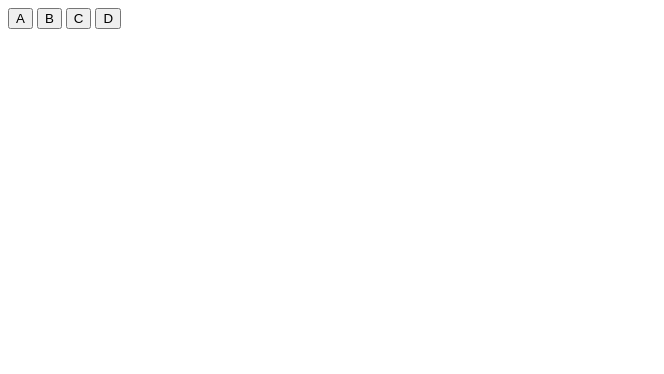
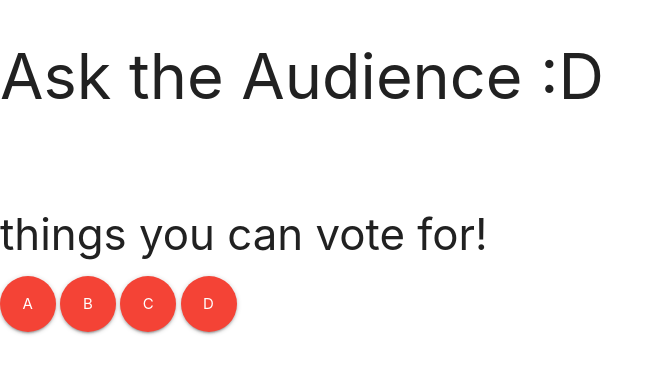
Before and after one commit to joshuajhun/ask-the-audience, a website: page public/index.html in a window 1280 px wide. Shown: the whole page, without its empty margins (0-664 px from the left). Drawn offline with nearby package versions, Linux system fonts and the light colour scheme; no server answers.

Commit message:
added some styling to the application

```diff
--- a/public/index.html
+++ b/public/index.html
@@ -2,21 +2,26 @@
 <html>
   <head>
     <title>suh dude</title>
+    <link rel="stylesheet" href="https://cdnjs.cloudflare.com/ajax/libs/materialize/0.97.5/css/materialize.min.css">
+    <h1>Ask the Audience :D</h1>
+    <div id="connection-count"></div>
+    <div id="status-message"></div>
   </head>
   <body>
-    <div id="connection-count"></div>
-    <div id="status-message"></div>
+    <br><br>
     <div id="votes-count"></div>
     <div id="vote-item"></div>
 
+<h3>things you can vote for!</h3>
     <div id="choices">
-    <button>A</button>
-    <button>B</button>
-    <button>C</button>
-    <button>D</button>
+    <button class='btn-floating btn-large red'>A</button>
+    <button class='btn-floating btn-large red'>B</button>
+    <button class='btn-floating btn-large red'>C</button>
+    <button class='btn-floating btn-large red'>D</button>
   </div>
     <!-- Make sure your JS is at the bottom of the body! -->
     <script src="/socket.io/socket.io.js"></script>
     <script src="/client.js"></script>
+
   </body>
 </html>
--- a/server.js
+++ b/server.js
@@ -31,7 +31,7 @@ io.on('connection', function (socket) {
     if (channel === 'voteCast') {
       votes[socket.id] = message;
       socket.emit('voteCount', countVotes(votes));
-      socket.emit('currentVoteCount','You voted for ' + message)
+      socket.emit('currentVoteCount','You voted for: ' + message)
     }
   });
 
```
Also changed, not shown: 1 other file.
